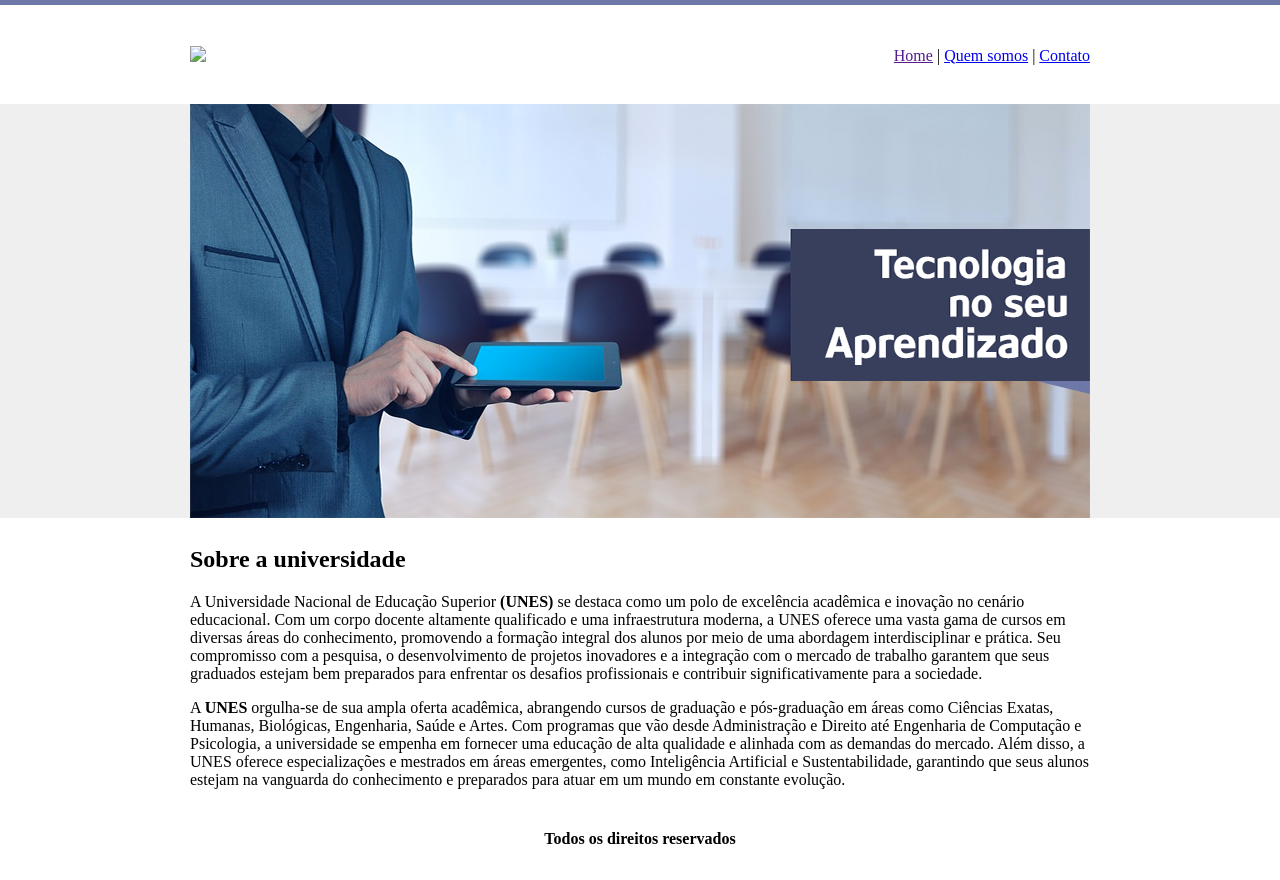
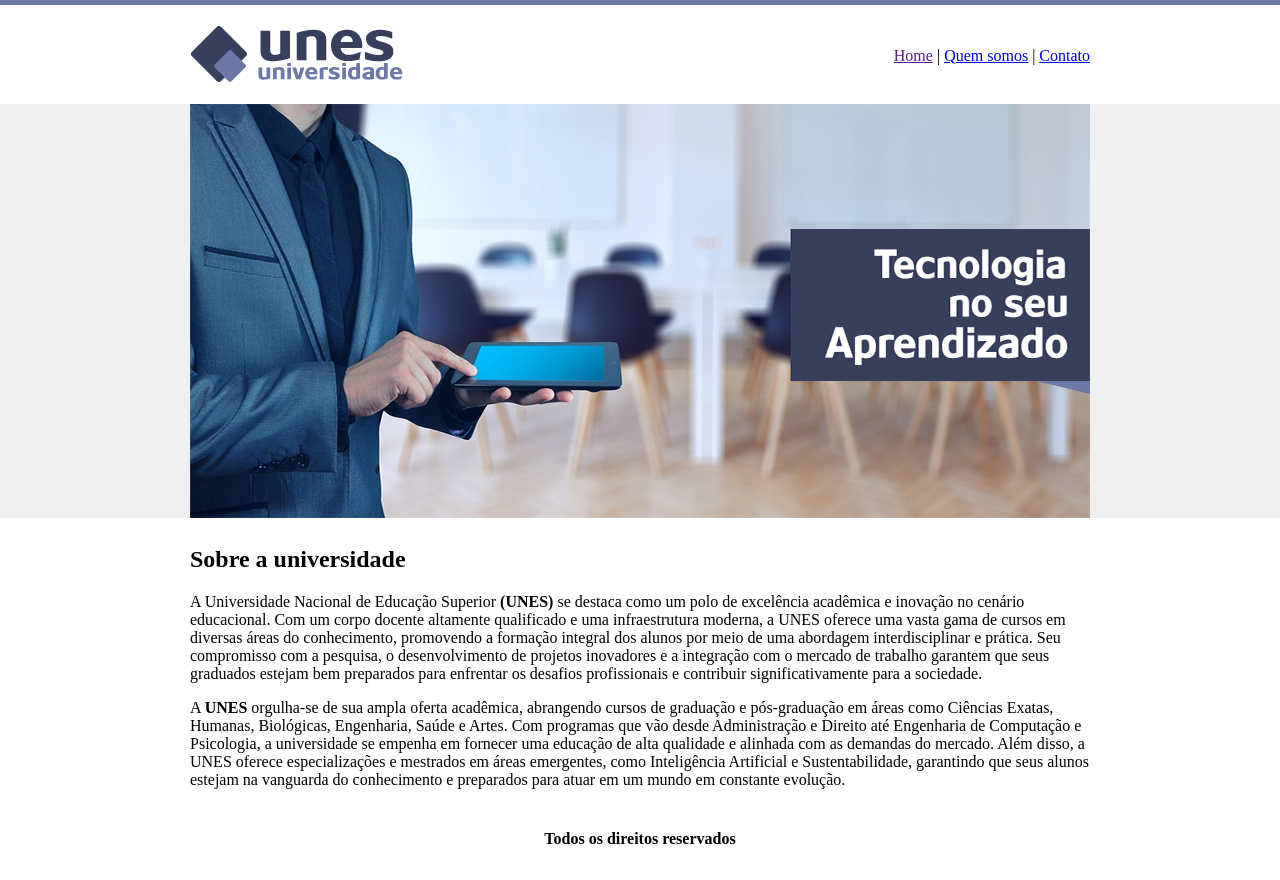
Before and after one commit to Gioocode/Site-Universidade-Unes, a plain HTML site: page index.html in a window 1280 px wide. Drawn offline with Linux system fonts and the light colour scheme.

Commit message:
Update index.html
Organização das imagens

```diff
--- a/index.html
+++ b/index.html
@@ -5,11 +5,11 @@
 		<meta charset="utf-8">
 	</head>
 
-	<body background="https://raw.githubusercontent.com/Gioocode/Site-Universidade-Unes/main/fundo.png">
+	<body background="https://github.com/Gioocode/Site-Universidade-Unes/blob/main/fundo.png">
 
 		<table border="0" width="900" align="center">
 			<tr>
-				<td height="89"><img src="Gioocode/Site-Universidade-Unes/logo.png"></td>
+				<td height="89"><img src="https://github.com/Gioocode/Site-Universidade-Unes/blob/main/logo.png"></td>
 				<td align="right">
 
 					 <a href="">Home</a> |
@@ -20,7 +20,7 @@
 
 			<tr>
 				<td colspan="2">
-				<img src="https://raw.githubusercontent.com/Gioocode/Site-Universidade-Unes/main/capa.png">
+				<img src="https://github.com/Gioocode/Site-Universidade-Unes/blob/main/capa.png">
 			</td>
 			</tr>
 
```
